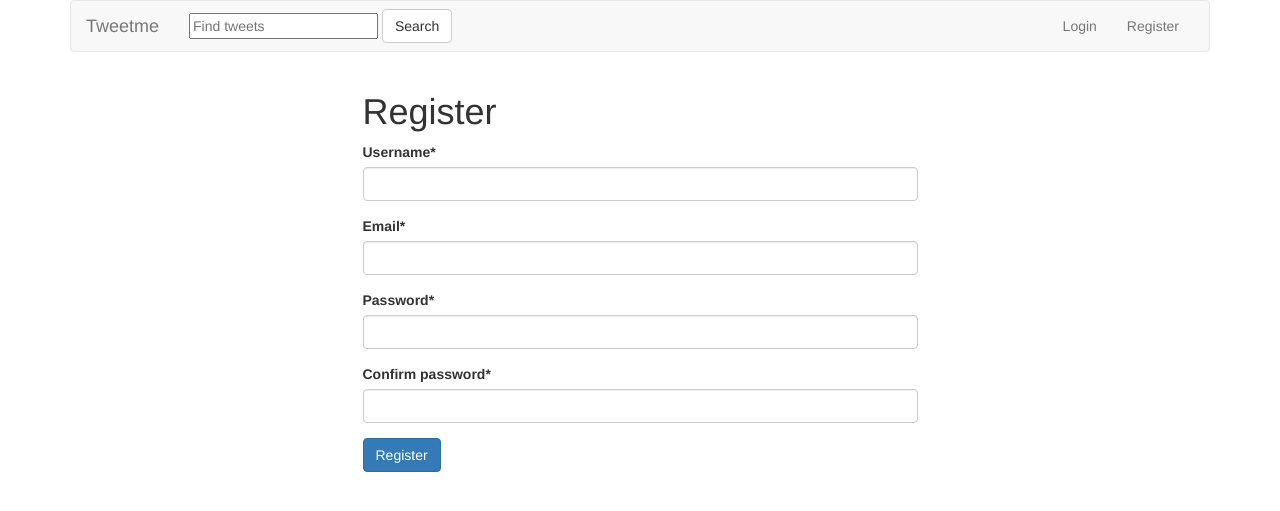
After one commit to nickbreid/twitter-clone, a Django app: page /register/ in a window 1280 px wide. The commit adds this page. Shown: the top 511 px of the page. Run offline with Django 3.2, Linux system fonts and the light colour scheme; some libraries are stand-ins or nearby versions.

Commit message:
Adds login/logout/register

```diff
--- /dev/null
+++ b/src/accounts/forms.py
@@ -0,0 +1,29 @@
+from django import forms
+from django.contrib.auth import get_user_model
+
+User = get_user_model()
+
+class UserRegisterForm(forms.Form):
+    username = forms.CharField()
+    email = forms.EmailField()
+    password = forms.CharField(widget=forms.PasswordInput())
+    confirm_password = forms.CharField(widget=forms.PasswordInput())
+
+    def clean_confirm_password(self):
+        password = self.cleaned_data.get('password')
+        confirm_password = self.cleaned_data.get('confirm_password')
+        if password != confirm_password:
+            raise forms.ValidationError("Passwords must match.")
+        return confirm_password
+
+    def clean_username(self):
+        username = self.cleaned_data.get('username')
+        if User.objects.filter(username__icontains=username).exists():
+            raise forms.ValidationError("Username is taken.")
+        return username
+
+    def clean_email(self):
+        email = self.cleaned_data.get('email')
+        if User.objects.filter(email__icontains=email).exists():
+            raise forms.ValidationError("Email is taken.")
+        return email
--- /dev/null
+++ b/src/accounts/templates/accounts/snippets/recommended.html
@@ -0,0 +1,6 @@
+<p class="lead">Recommended</p>
+{% for profile in recommended %}
+  <a href="/{{ profile.user.username }}">{{ profile.user.username }}</a><br/>
+{% empty %}
+  <p>This user doesn't have any followers yet.</p>
+{% endfor %}
--- a/src/accounts/templates/accounts/user_detail.html
+++ b/src/accounts/templates/accounts/user_detail.html
@@ -1,4 +1,5 @@
 {% extends "base.html" %}
+
 {% block title %}{{ block.super }}Tweet detail{% endblock title %}
 
 {% block script %}
@@ -19,8 +20,6 @@
         {% if following %} Unfollow {% else %} Follow {% endif %}
       </a>
     </p>
-    <h5>Followers: {{ object.followed_by.all.count }}</h5>
-    <h5>Following: {{ object.profile.get_following.count }}</h5>
     <h3>Following <small>{{ object.profile.get_following.count }}</small></h3>
     {% for user in object.profile.get_following %}
     <a href="/{{ user.username }}">
@@ -36,6 +35,9 @@
     {% empty %}
       <p>This user doesn't have any followers yet.</p>
     {% endfor %}
+
+
+
   </div>
   <div class="col-sm-9">
     <h1>Tweets</h1>
--- /dev/null
+++ b/src/accounts/templates/accounts/user_register_form.html
@@ -0,0 +1,20 @@
+{% extends "base.html" %}
+{% load crispy_forms_tags %}
+{% block title %}{{ block.super }}Register{% endblock title %}
+
+{% block content %}
+  <div class="row">
+    <div class="col-sm-6 col-sm-offset-3">
+      <h1>Register</h1>
+      <form
+      class="form {% if form_class %} {{ form_class }} {% endif %}"
+      method="POST"
+      action="{% if action_url %} {{ action_url }} {% endif %}">
+
+        {% csrf_token %}
+        {{ form|crispy }}
+        <input class="btn btn-primary" type="submit" value="Register" />
+      </form>
+    </div>
+  </div>
+{% endblock content %}
--- a/src/accounts/views.py
+++ b/src/accounts/views.py
@@ -3,12 +3,30 @@ from django.shortcuts import render, get_object_or_404, redirect
 from django.http import HttpResponseRedirect
 
 from django.views.generic import DetailView
+from django.views.generic.edit import FormView
 from django.views import View
 
 from .models import UserProfile
+from .forms import UserRegisterForm
 
-# Create your views here.
+
 User = get_user_model()
+
+class UserRegisterView(FormView):
+    template_name = 'accounts/user_register_form.html'
+    form_class = UserRegisterForm
+    success_url = '/login'
+
+    def form_valid(self, form):
+        username = form.cleaned_data.get("username")
+        email = form.cleaned_data.get("email")
+        password = form.cleaned_data.get("password")
+        new_user = User.objects.create(username=username, email=email)
+        new_user.set_password(password)
+        new_user.save()
+        return super(UserRegisterView, self).form_valid(form)
+
+
 class UserDetailView(DetailView):
     template_name = 'accounts/user_detail.html'
     queryset = User.objects.all()
@@ -19,6 +37,7 @@ class UserDetailView(DetailView):
     def get_context_data(self, *args, **kwargs):
         context = super(UserDetailView, self).get_context_data(*args, **kwargs)
         context['following'] = UserProfile.objects.is_following(self.request.user, self.get_object())
+        context['recommended'] = UserProfile.objects.recommended(self.request.user)
         return context
 
 class UserFollowView(View):
--- a/src/templates/navbar.html
+++ b/src/templates/navbar.html
@@ -14,21 +14,24 @@
     {% include "tweets/search_form.html" %}
     <!-- Collect the nav links, forms, and other content for toggling -->
     <div class="collapse navbar-collapse" id="bs-example-navbar-collapse-1">
-      <ul class="nav navbar-nav">
-      </ul>
+      {% if request.user.is_authenticated %}
         <ul class="nav navbar-nav navbar-right">
-        <li><a href="#">Link</a></li>
           <li class="dropdown">
-          <a href="#" class="dropdown-toggle" data-toggle="dropdown" role="button" aria-haspopup="true" aria-expanded="false">Dropdown <span class="caret"></span></a>
+            <a href="#" class="dropdown-toggle" data-toggle="dropdown" role="button" aria-haspopup="true" aria-expanded="false">Account <span class="caret"></span></a>
             <ul class="dropdown-menu">
-            <li><a href="#">Action</a></li>
-            <li><a href="#">Another action</a></li>
-            <li><a href="#">Something else here</a></li>
+              <li><a href="{{ request.user.profile.get_absolute_url }}">Profile</a></li>
               <li role="separator" class="divider"></li>
-            <li><a href="#">Separated link</a></li>
+              <li><a href="{% url 'logout' %}">Logout</a></li>
             </ul>
           </li>
         </ul>
+      {% else %}
+        <ul class="nav navbar-nav navbar-right">
+          <li><a href="{% url 'login' %}">Login</a></li>
+          <li><a href="{% url 'register' %}">Register</a></li>
+          </li>
+        </ul>
+      {% endif %}
     </div><!-- /.navbar-collapse -->
   </div><!-- /.container-fluid -->
 </nav>
--- a/src/tweetme/settings/base.py
+++ b/src/tweetme/settings/base.py
@@ -55,6 +55,9 @@ MIDDLEWARE = [
 ]
 
 ROOT_URLCONF = 'tweetme.urls'
+LOGIN_URL = '/login/'
+LOGIN_REDIRECT_URL = '/'
+LOGOUT_REDIRECT_URL = LOGIN_REDIRECT_URL
 
 TEMPLATES = [
     {
--- a/src/tweetme/settings/local.py
+++ b/src/tweetme/settings/local.py
@@ -55,6 +55,10 @@ MIDDLEWARE = [
 ]
 
 ROOT_URLCONF = 'tweetme.urls'
+LOGIN_URL = '/login/'
+LOGIN_REDIRECT_URL = '/'
+LOGOUT_REDIRECT_URL = LOGIN_REDIRECT_URL
+
 
 TEMPLATES = [
     {
--- a/src/tweetme/settings/production.py
+++ b/src/tweetme/settings/production.py
@@ -55,6 +55,10 @@ MIDDLEWARE = [
 ]
 
 ROOT_URLCONF = 'tweetme.urls'
+LOGIN_URL = '/login/'
+LOGIN_REDIRECT_URL = '/'
+LOGOUT_REDIRECT_URL = LOGIN_REDIRECT_URL
+
 
 TEMPLATES = [
     {
--- a/src/tweetme/urls.py
+++ b/src/tweetme/urls.py
@@ -23,6 +23,7 @@ from hashtags.api.views import TagTweetAPIView
 from hashtags.views import HashtagView
 from tweets.views import TweetListView
 from .views import home, SearchView
+from accounts.views import UserRegisterView
 
 urlpatterns = [
     url(r'^admin/', admin.site.urls),
@@ -33,6 +34,8 @@ urlpatterns = [
     url(r'^tweet/', include('tweets.urls', namespace="tweet")),
     url(r'^api/tweet/', include('tweets.api.urls', namespace="tweet-api")),
     url(r'^api/', include('accounts.api.urls', namespace="profiles-api")),
+    url(r'^register/$', UserRegisterView.as_view(), name='register' ),
+    url(r'^', include('django.contrib.auth.urls')),
     url(r'^', include('accounts.urls', namespace="profiles")),
 ]
 
--- a/src/tweets/templates/tweets/tweet_list.html
+++ b/src/tweets/templates/tweets/tweet_list.html
@@ -1,4 +1,6 @@
 {% extends "base.html" %}
+{% load recommended %}
+
 {% block title %}{{ block.super }}Tweet list{% endblock title %}
 
 {% block script %}
@@ -17,7 +19,7 @@
   <div class='col-sm-3 col-xs-12'>
   <h1>{{ request.user }}</h1>
   <hr/>
-   <br/>
+  {% recommended request.user %}
   </div>
 
   <div class='col-sm-9 '>
--- a/src/tweets/views.py
+++ b/src/tweets/views.py
@@ -83,7 +83,7 @@ class TweetDetailView(DetailView):
     #     pk = self.kwargs.get("pk")
     #     return Tweet.objects.get(id=pk)
 
-class TweetListView(ListView):
+class TweetListView(LoginRequiredMixin, ListView):
 
     def get_queryset(self, *args, **kwargs):
         qs = Tweet.objects.all()
```
Also changed, not shown: src/accounts/models.py (+7 -0 lines), src/accounts/templates/registration/login.html (added, +45 -0 lines), src/accounts/templatetags/recommended.py (added, +13 -0 lines), src/accounts/templatetags/__init__.py (added), src/db.sqlite3. Lines whose indentation alone changed are shown as unchanged.
